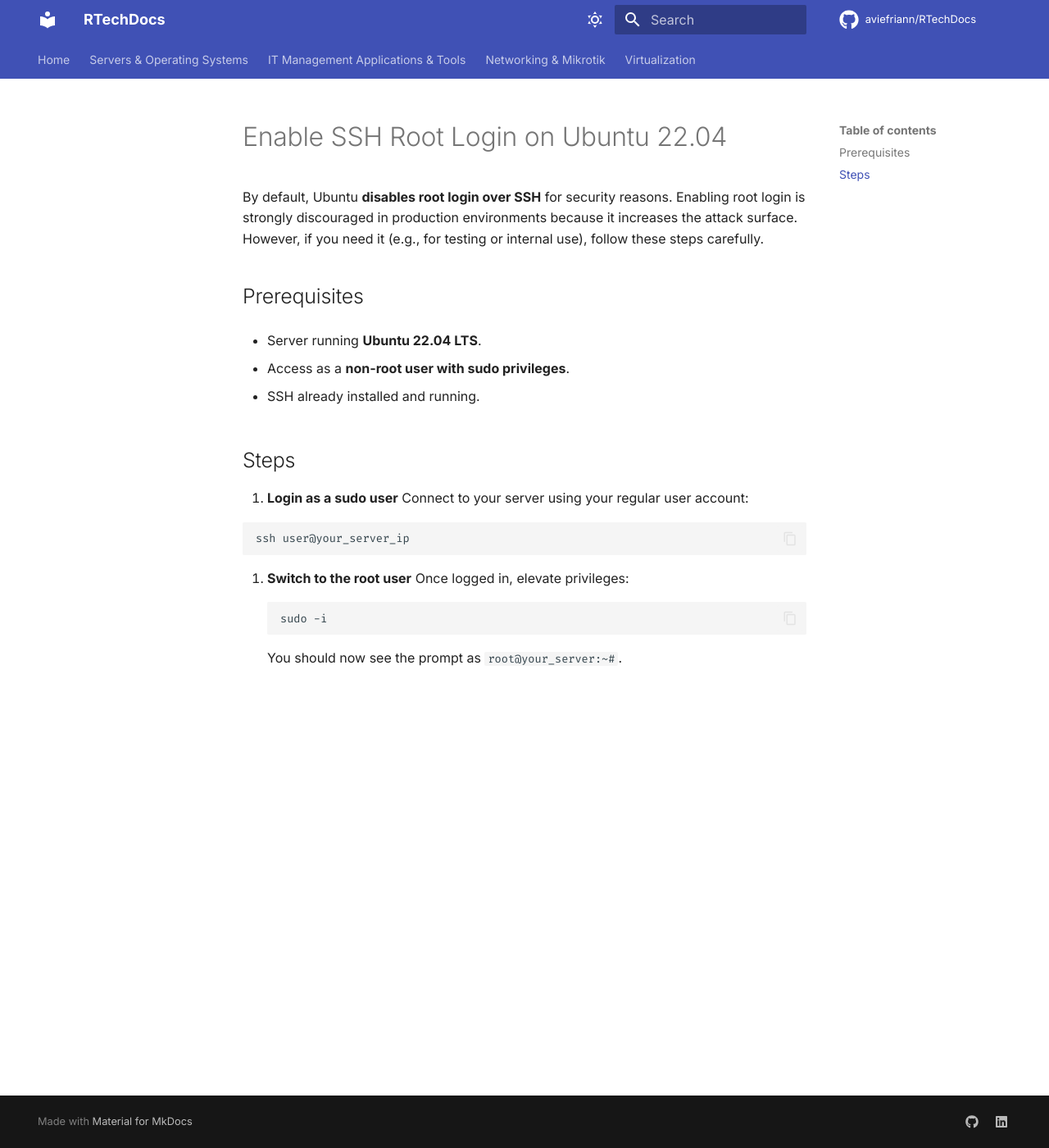
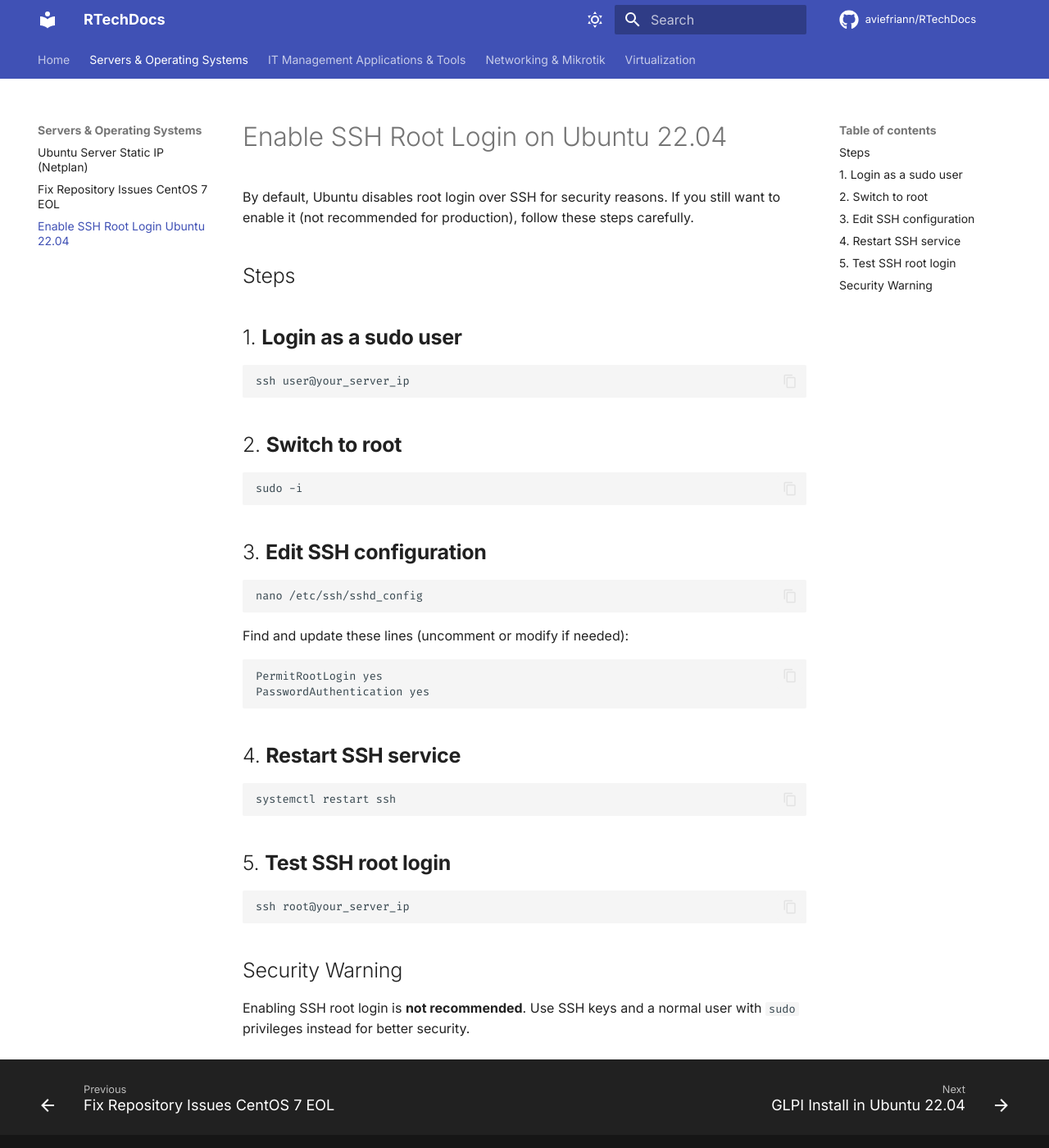
Before and after one commit to aviefriann/RTechDocs, an MkDocs documentation site: the page built from docs/servers-os/enable-ssh-root-login-ubuntu-22-04.md, in a window 1280 px wide and 1400 px high. Shown: the whole window at 82% size. Built offline with MkDocs 1.6.1 and Material for MkDocs 9.7.7, drawn with Linux system fonts in a browser that asks for light colours; comment, search, counter and statistics services are not loaded.

Commit message:
add content enable ssh root login ubuntu 22.04

````diff
--- a/docs/servers-os/enable-ssh-root-login-ubuntu-22-04.md
+++ b/docs/servers-os/enable-ssh-root-login-ubuntu-22-04.md
@@ -1,27 +1,46 @@
 # Enable SSH Root Login on Ubuntu 22.04
 
-By default, Ubuntu **disables root login over SSH** for security reasons. Enabling root login is strongly discouraged in production environments because it increases the attack surface. However, if you need it (e.g., for testing or internal use), follow these steps carefully.
-
-## Prerequisites
-
-- Server running **Ubuntu 22.04 LTS**.
-
-- Access as a **non-root user with sudo privileges**.
-
-- SSH already installed and running.
+By default, Ubuntu disables root login over SSH for security reasons. If you still want to enable it (not recommended for production), follow these steps carefully.
 
 ## Steps
 
-1. **Login as a sudo user**
-   Connect to your server using your regular user account:
+## 1. **Login as a sudo user**
 
-   ```bash
-   ssh user@your_server_ip
-   ```
+```bash
+ssh user@your_server_ip
+```
 
-2. **Switch to the root user**
-   Once logged in, elevate privileges:
-   ```bash
-   sudo -i
-   ```
-   You should now see the prompt as `root@your_server:~#`.
+## 2. **Switch to root**
+
+```bash
+sudo -i
+```
+
+## 3. **Edit SSH configuration**
+
+```bash
+nano /etc/ssh/sshd_config
+```
+
+Find and update these lines (uncomment or modify if needed):
+
+```
+PermitRootLogin yes
+PasswordAuthentication yes
+```
+
+## 4. **Restart SSH service**
+
+```bash
+systemctl restart ssh
+```
+
+## 5. **Test SSH root login**
+
+```bash
+ssh root@your_server_ip
+```
+
+## Security Warning
+
+Enabling SSH root login is **not recommended**. Use SSH keys and a normal user with `sudo` privileges instead for better security.
--- a/mkdocs.yml
+++ b/mkdocs.yml
@@ -92,8 +92,7 @@ nav:
   - Servers & Operating Systems:
       - Ubuntu Server Static IP (Netplan): servers-os/ubuntu-static-ip-netplan.md
       - Fix Repository Issues CentOS 7 EOL: servers-os/centos7-eol-repos.md
-      - Windows Optimize Performance (Windows 10 & 11): servers-os/windows-optimize-performance.md
-      - Univention Corporate Server Installation: servers-os/ucs-installation.md
+      - Enable SSH Root Login Ubuntu 22.04: servers-os/enable-ssh-root-login-ubuntu-22-04.md
   - IT Management Applications & Tools:
       - GLPI Install in Ubuntu 22.04: it-management/glpi-install-ubuntu-22-04.md
       - Zabbix Install in Ubuntu 22.04: it-management/zabbix-install-ubuntu-22-04.md
````
Also changed, not shown: docs/index.md (+1 -2 lines), docs/servers-os/centos7-eol-repos.md (+8 -8 lines).
